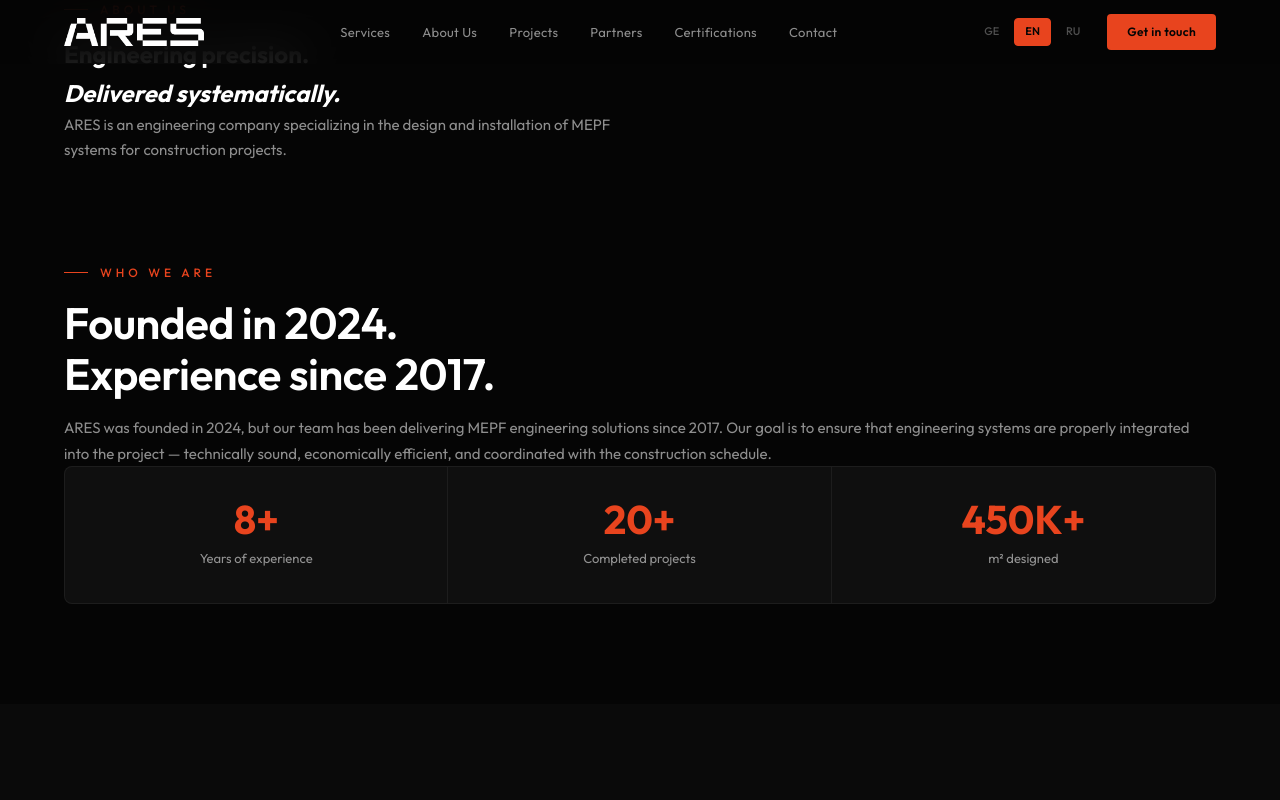
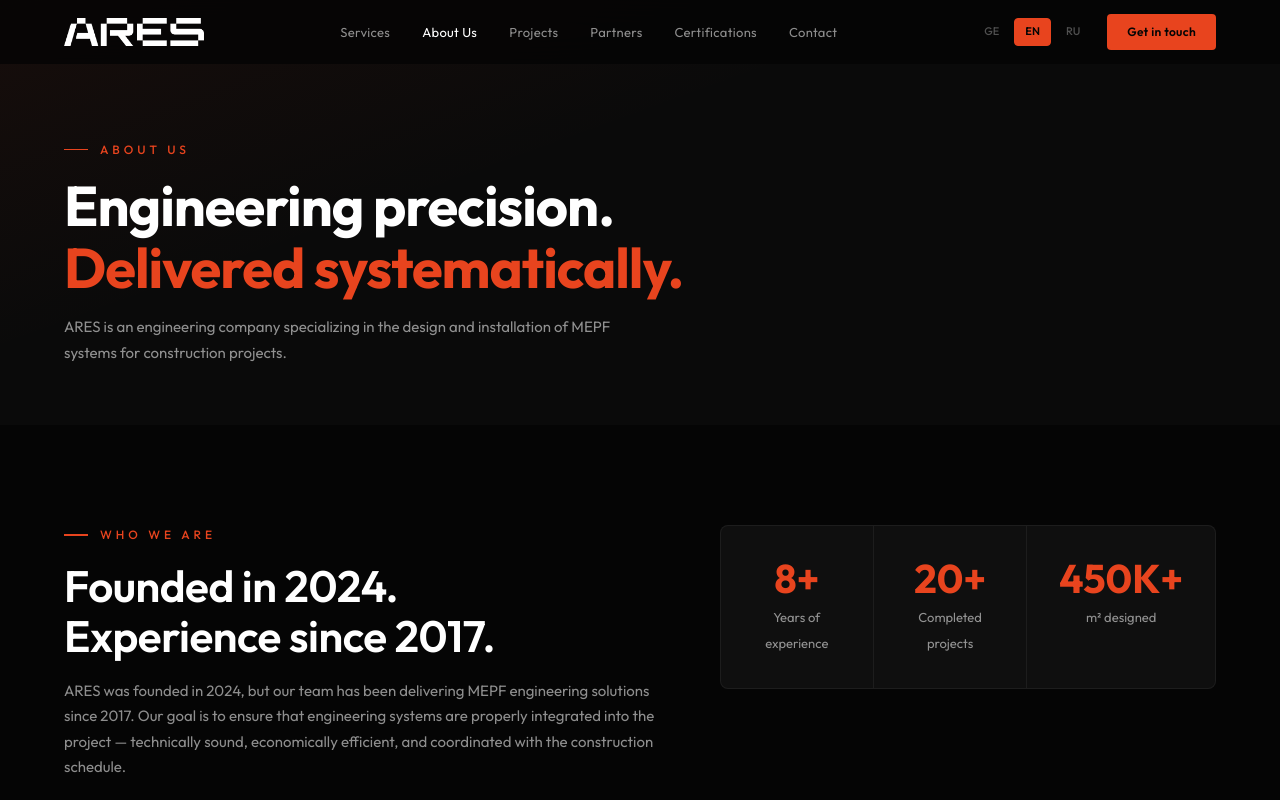
Before and after one commit to lukasturua9444/ares-ge, a Next.js app: page /about in a window 1280 px wide. Shown: the top 800 px of the page. Built offline with nearby package versions, Linux system fonts and the light colour scheme.

Commit message:
Update globals.css

```diff
--- a/src/app/globals.css
+++ b/src/app/globals.css
@@ -311,3 +311,41 @@
   .footer-grid { grid-template-columns: 1fr; }
   .footer-bottom { flex-direction: column; gap: 8px; text-align: center; }
 }
+
+
+/* ========== SUBPAGE STYLES ========== */
+.page-header {
+  padding: 140px 0 60px;
+  position: relative;
+  background: var(--dark);
+}
+.page-header::after {
+  content: '';
+  position: absolute;
+  inset: 0;
+  background: linear-gradient(160deg, rgba(232,68,30,0.06) 0%, transparent 40%);
+  pointer-events: none;
+}
+.page-header .wrap { position: relative; z-index: 2; }
+.page-title {
+  font-size: clamp(32px, 4.5vw, 56px);
+  font-weight: 700;
+  line-height: 1.1;
+  letter-spacing: -1px;
+  margin-bottom: 16px;
+}
+.page-title em { font-style: normal; color: var(--accent); }
+.active-link { color: var(--white) !important; }
+.about-grid {
+  display: grid;
+  grid-template-columns: 1.2fr 1fr;
+  gap: 60px;
+  align-items: start;
+}
+@media (max-width: 900px) {
+  .about-grid { grid-template-columns: 1fr; }
+  .page-header { padding: 120px 0 40px; }
+}
+@media (max-width: 600px) {
+  .page-header { padding: 100px 0 32px; }
+}
```
